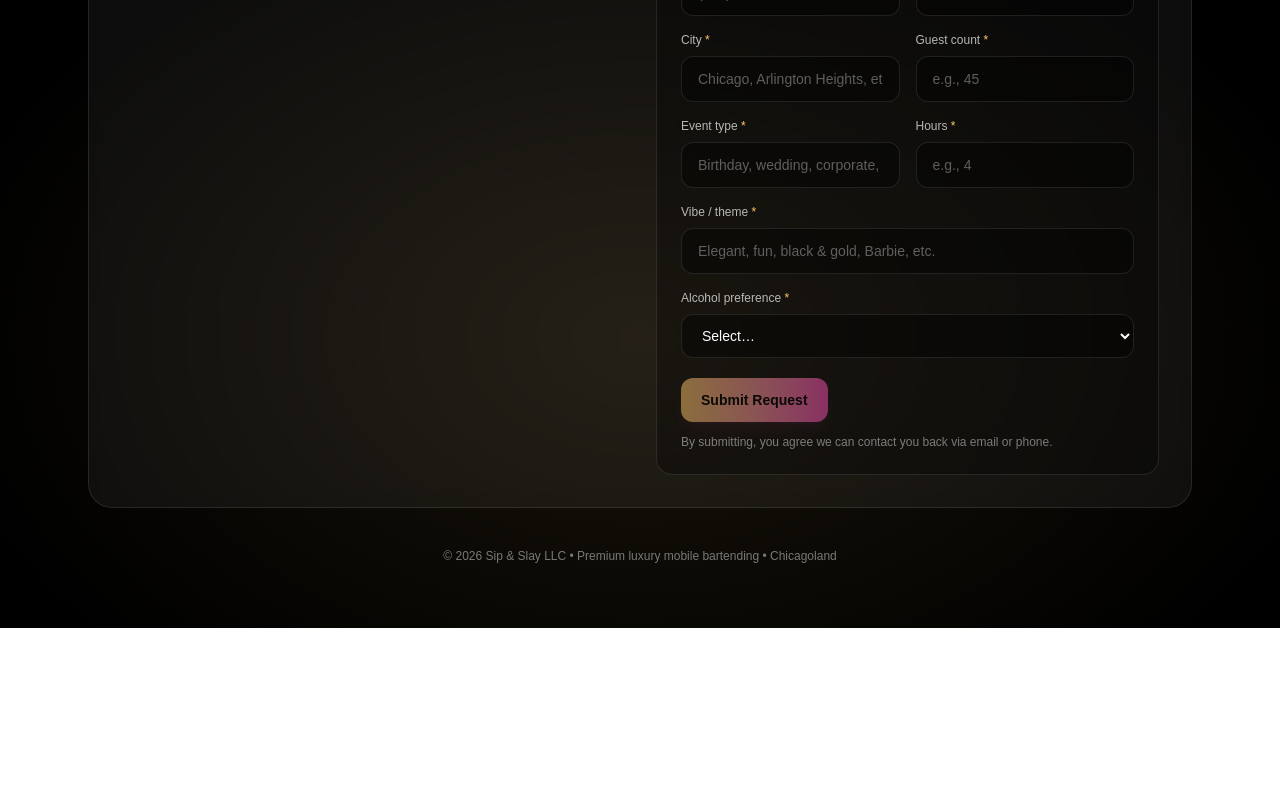
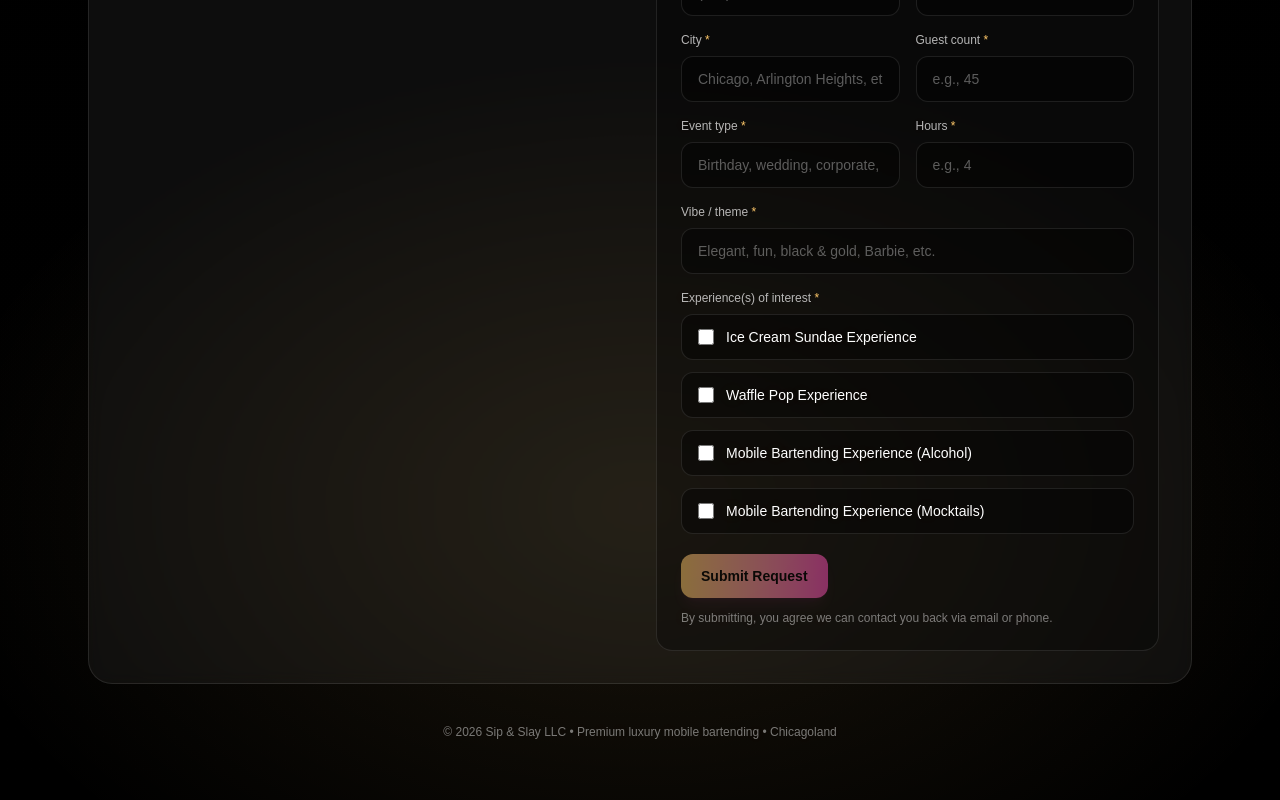
Before and after one commit to sipandslay/sip-and-slay-website, a Next.js app: page / in a window 1280 px wide. Shown: the part 5146-5946 px from the top of the page. Before the commit the page ends 5774 px from the top, so only its background shows below. Built offline with nearby package versions, Linux system fonts and the light colour scheme.

Commit message:
Update quote form to multi-select experiences

```diff
--- a/app/api/contact/route.ts
+++ b/app/api/contact/route.ts
@@ -14,7 +14,7 @@ type Payload = {
   eventType: string;
   hours: string;
   vibeTheme: string;
-  alcoholPreference: string;
+  eventExperiences: string[];
   website?: string; // honeypot
   formStart?: number; // timing trap
 };
@@ -22,6 +22,14 @@ type Payload = {
 function sanitize(v: unknown) {
   if (typeof v !== "string") return "";
   return v.trim().slice(0, 500);
+}
+
+function sanitizeStringArray(v: unknown) {
+  if (!Array.isArray(v)) return [];
+  return v
+    .map((item) => sanitize(item))
+    .filter(Boolean)
+    .slice(0, 10);
 }
 
 function isValidEmail(email: string) {
@@ -38,7 +46,6 @@ function looksLikeSpamText(value: string) {
 
   const lower = value.toLowerCase();
 
-  // obvious junk / filler / bot-ish patterns
   if (
     lower.includes("asdf") ||
     lower.includes("qwerty") ||
@@ -52,7 +59,6 @@ function looksLikeSpamText(value: string) {
     return true;
   }
 
-  // way too many repeated same chars
   if (/(.)\1{5,}/.test(lower)) {
     return true;
   }
@@ -72,7 +78,6 @@ export async function POST(req: Request) {
 
     const body = (await req.json()) as Partial<Payload>;
 
-    // basic bot trap: hidden field filled out
     if (sanitize(body.website)) {
       return NextResponse.json({ ok: true }, { status: 200 });
     }
@@ -87,17 +92,15 @@ export async function POST(req: Request) {
       eventType: sanitize(body.eventType),
       hours: sanitize(body.hours),
       vibeTheme: sanitize(body.vibeTheme),
-      alcoholPreference: sanitize(body.alcoholPreference),
+      eventExperiences: sanitizeStringArray(body.eventExperiences),
       website: sanitize(body.website),
       formStart: typeof body.formStart === "number" ? body.formStart : 0,
     };
 
-    // timing trap: humans take time, bots don't
     if (!payload.formStart || Date.now() - payload.formStart < 4000) {
       return NextResponse.json({ ok: true }, { status: 200 });
     }
 
-    // required fields
     const required = [
       "email",
       "phone",
@@ -107,7 +110,6 @@ export async function POST(req: Request) {
       "eventType",
       "hours",
       "vibeTheme",
-      "alcoholPreference",
     ] as const;
 
     for (const k of required) {
@@ -116,7 +118,10 @@ export async function POST(req: Request) {
       }
     }
 
-    // basic sanity validation
+    if (payload.eventExperiences.length === 0) {
+      return NextResponse.json({ ok: false, error: "Missing event experiences" }, { status: 400 });
+    }
+
     if (!isValidEmail(payload.email)) {
       return NextResponse.json({ ok: true }, { status: 200 });
     }
@@ -137,7 +142,8 @@ export async function POST(req: Request) {
       looksLikeSpamText(payload.name || "") ||
       looksLikeSpamText(payload.city) ||
       looksLikeSpamText(payload.eventType) ||
-      looksLikeSpamText(payload.vibeTheme)
+      looksLikeSpamText(payload.vibeTheme) ||
+      payload.eventExperiences.some(looksLikeSpamText)
     ) {
       return NextResponse.json({ ok: true }, { status: 200 });
     }
@@ -159,7 +165,7 @@ export async function POST(req: Request) {
       `Event type: ${payload.eventType}`,
       `Hours: ${payload.hours}`,
       `Vibe/theme: ${payload.vibeTheme}`,
-      `Alcohol preference: ${payload.alcoholPreference}`,
+      `Experience(s) of interest: ${payload.eventExperiences.join(", ")}`,
       "",
       `Sent: ${new Date().toISOString()}`,
     ].join("\n");
--- a/app/page.tsx
+++ b/app/page.tsx
@@ -78,40 +78,54 @@ function Input({
   );
 }
 
-function Select({
+function CheckboxGroup({
   label,
-  value,
+  values,
   onChange,
   options,
   required,
 }: {
   label: string;
-  value: string;
-  onChange: (v: string) => void;
+  values: string[];
+  onChange: (v: string[]) => void;
   options: string[];
   required?: boolean;
 }) {
+  function toggleOption(option: string) {
+    if (values.includes(option)) {
+      onChange(values.filter((v) => v !== option));
+    } else {
+      onChange([...values, option]);
+    }
+  }
+
   return (
-    <label className="block">
-      <div className="mb-2 text-xs text-white/70">
+    <fieldset className="block">
+      <legend className="mb-2 text-xs text-white/70">
         {label} {required ? <span className="text-[#FFC86A]">*</span> : null}
+      </legend>
+
+      <div className="grid gap-3">
+        {options.map((option) => {
+          const checked = values.includes(option);
+
+          return (
+            <label
+              key={option}
+              className="flex cursor-pointer items-center gap-3 rounded-xl border border-white/10 bg-black/40 px-4 py-3 text-sm text-white transition hover:border-white/20"
+            >
+              <input
+                type="checkbox"
+                checked={checked}
+                onChange={() => toggleOption(option)}
+                className="h-4 w-4 accent-[#FF4FB8]"
+              />
+              <span>{option}</span>
+            </label>
+          );
+        })}
       </div>
-      <select
-        value={value}
-        onChange={(e) => onChange(e.target.value)}
-        required={required}
-        className="w-full rounded-xl border border-white/10 bg-black/40 px-4 py-3 text-sm text-white outline-none focus:border-white/25"
-      >
-        <option value="" disabled>
-          Select…
-        </option>
-        {options.map((o) => (
-          <option key={o} value={o}>
-            {o}
-          </option>
-        ))}
-      </select>
-    </label>
+    </fieldset>
   );
 }
 
@@ -126,7 +140,7 @@ export default function Page() {
   const [eventType, setEventType] = useState("");
   const [hours, setHours] = useState("");
   const [vibeTheme, setVibeTheme] = useState("");
-  const [alcoholPreference, setAlcoholPreference] = useState("");
+  const [eventExperiences, setEventExperiences] = useState<string[]>([]);
 
   const [website, setWebsite] = useState("");
   const [formStart] = useState(Date.now());
@@ -144,9 +158,9 @@ export default function Page() {
         eventType.trim() &&
         hours.trim() &&
         vibeTheme.trim() &&
-        alcoholPreference.trim()
+        eventExperiences.length > 0
     );
-  }, [email, phone, date, city, guestCount, eventType, hours, vibeTheme, alcoholPreference]);
+  }, [email, phone, date, city, guestCount, eventType, hours, vibeTheme, eventExperiences]);
 
   async function onSubmit(e: FormEvent<HTMLFormElement>) {
     e.preventDefault();
@@ -167,7 +181,7 @@ export default function Page() {
           eventType,
           hours,
           vibeTheme,
-          alcoholPreference,
+          eventExperiences,
           website,
           formStart,
         }),
@@ -181,6 +195,7 @@ export default function Page() {
 
       setStatus("sent");
       setError("");
+      setEventExperiences([]);
     } catch (err: unknown) {
       setStatus("error");
       setError(err instanceof Error ? err.message : "Could not send. Try again.");
@@ -258,7 +273,7 @@ export default function Page() {
           </h1>
 
           <p className="mx-auto mt-6 max-w-2xl text-base leading-relaxed text-white/70 md:text-lg">
-  From signature cocktails to elevated dessert experiences, Sip & Slay brings
+            From signature cocktails to elevated dessert experiences, Sip &amp; Slay brings
             stylish presentation and unforgettable moments to every event.
           </p>
 
@@ -324,7 +339,6 @@ export default function Page() {
 
       <section className="relative mx-auto max-w-6xl px-6 py-14">
         <div className="grid items-start gap-10 lg:grid-cols-2">
-    {/* SIPS CARD */}
           <div
             id="sips"
             className="group relative overflow-hidden rounded-[28px] border border-white/10 bg-white/5 backdrop-blur shadow-[0_30px_80px_rgba(0,0,0,0.45)] transition duration-300 hover:-translate-y-1 hover:border-white/20 hover:shadow-[0_40px_120px_rgba(255,79,184,0.18)]"
@@ -361,7 +375,6 @@ export default function Page() {
             </div>
           </div>
 
-    {/* SLAYS CARD */}
           <div
             id="slays"
             className="group relative overflow-hidden rounded-[28px] border border-white/10 bg-white/5 backdrop-blur shadow-[0_30px_80px_rgba(0,0,0,0.45)] transition duration-300 hover:-translate-y-1 hover:border-white/20 hover:shadow-[0_40px_120px_rgba(255,200,106,0.18)]"
@@ -486,12 +499,17 @@ export default function Page() {
               </div>
 
               <div className="mt-4">
-                <Select
-                  label="Alcohol preference"
-                  value={alcoholPreference}
-                  onChange={setAlcoholPreference}
+                <CheckboxGroup
+                  label="Experience(s) of interest"
+                  values={eventExperiences}
+                  onChange={setEventExperiences}
                   required
-                  options={["Cocktails", "Mocktails", "Both"]}
+                  options={[
+                    "Ice Cream Sundae Experience",
+                    "Waffle Pop Experience",
+                    "Mobile Bartending Experience (Alcohol)",
+                    "Mobile Bartending Experience (Mocktails)",
+                  ]}
                 />
               </div>
 
```
Lines whose indentation alone changed are shown as unchanged.
